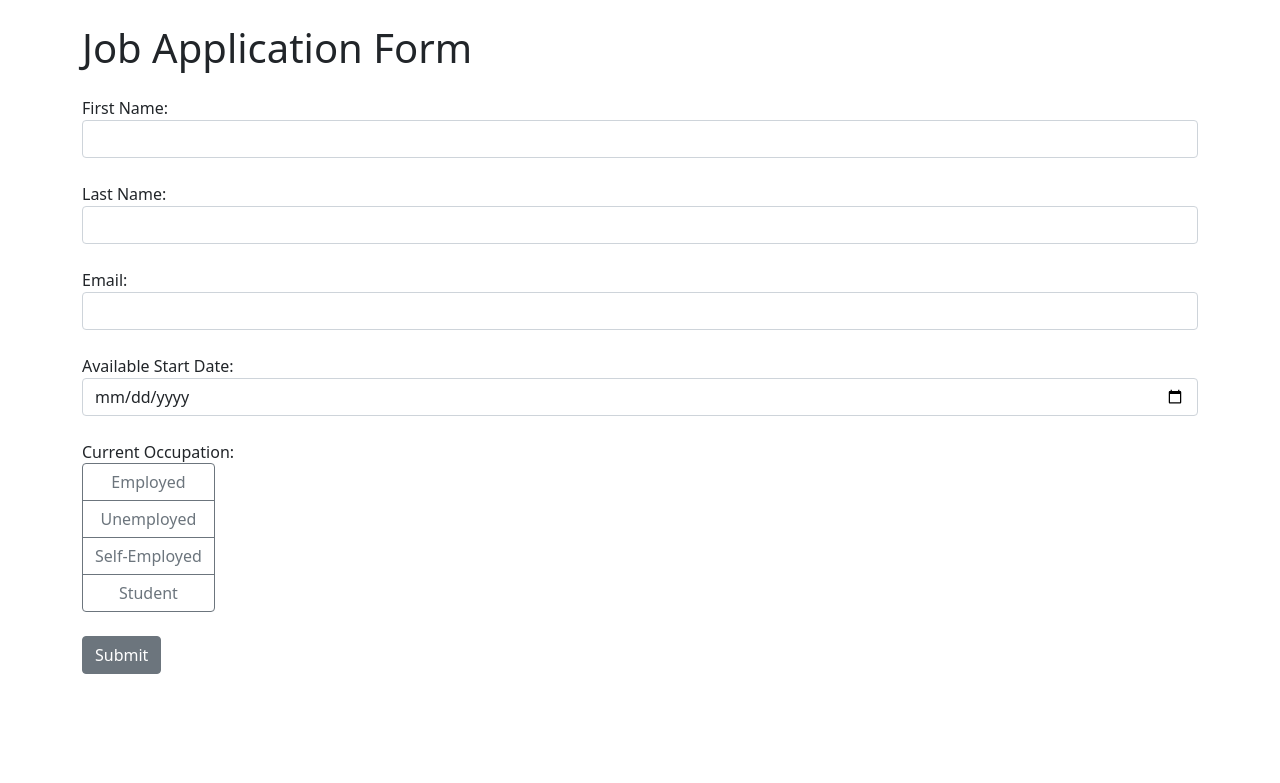
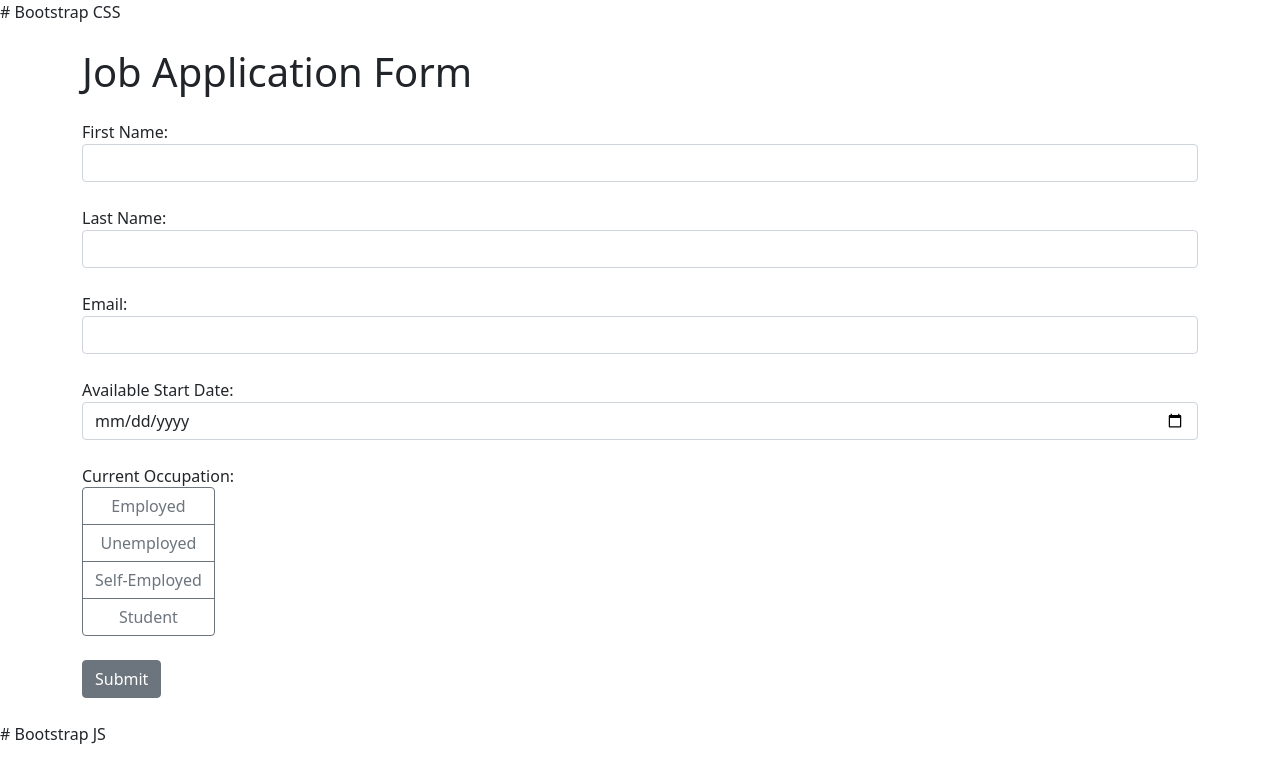
Before and after one commit to LakshyaDhingra/JobForm_Flask, a Flask app: page / in a window 1280 px wide. Shown: the top 783 px of the page. Run offline with Flask 3, Linux system fonts and the light colour scheme.

Commit message:
Using bootstrap css and js to make it stylish

```diff
--- a/templates/index.html
+++ b/templates/index.html
@@ -3,6 +3,7 @@
 <head>
     <meta charset="UTF-8">
     <meta name="viewport" content="width=device-width, initial-scale=1, shrink-to-fit=no">
+    # Bootstrap CSS
     <link rel="stylesheet" href="https://cdn.jsdelivr.net/npm/bootstrap@5.1.3/dist/css/bootstrap.min.css">
     <title>TaskTweaker Jobs</title>
 </head>
@@ -53,6 +54,7 @@
 
     </form>
     </div>
+    # Bootstrap JS
     <script src="https://code.jquery.com/jquery-3.6.0.min.js"></script>
     <script src="https://cdn.jsdelivr.net/npm/bootstrap@5.1.3/dist/js/bootstrap.min.js"></script>
 </body>
```
